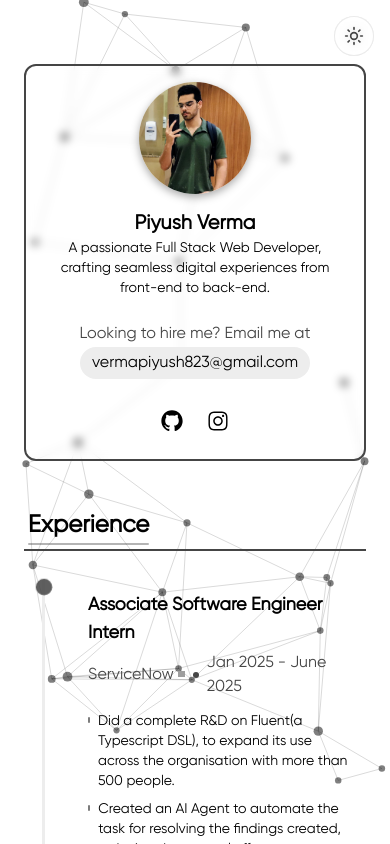
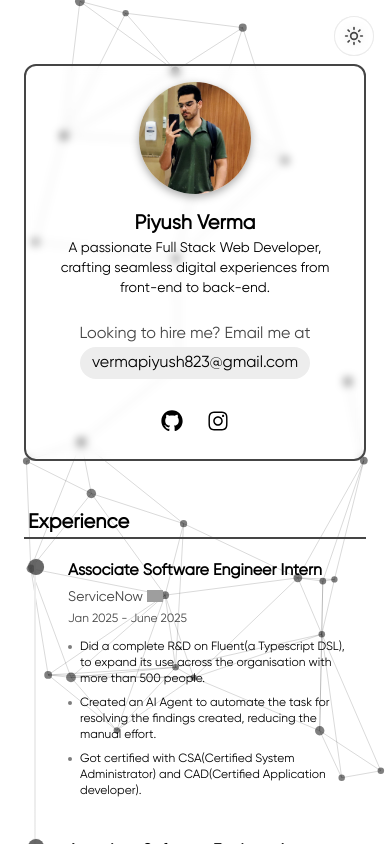
Before and after one commit to vermapiyush823/personal-portfolio, a Next.js app: page / in a window 390 px wide. Shown: the top 844 px of the page. Built offline with nearby package versions, Linux system fonts and the light colour scheme; grey boxes are pictures that could not be loaded; some icons are missing.

Commit message:
refactor: Improve layout and responsiveness in Company, Education, Experience, and School components for better user experience

```diff
--- a/components/Company.jsx
+++ b/components/Company.jsx
@@ -14,7 +14,7 @@ const Company = ({ company, role, date, description, logo }) => {
     >
       {/* Timeline dot */}
       <div
-        className={`absolute top-1 left-3 w-4 h-4 rounded-full transition-all duration-300
+        className={`absolute top-1 left-1 sm:left-3 w-4 h-4 rounded-full transition-all duration-300
           ${isHovered
             ? theme === "dark"
               ? "bg-white scale-125"
@@ -28,7 +28,7 @@ const Company = ({ company, role, date, description, logo }) => {
 
       {/* Content Card */}
       <div
-        className={`ml-12 p-4 rounded-lg transition-all duration-300
+        className={`ml-8 sm:ml-12 p-3 pt-1 sm:p-4 sm:pt-2 rounded-lg transition-all duration-300
           ${isHovered
             ? theme === "dark"
               ? "bg-dark-primary/30 shadow-md"
@@ -38,15 +38,17 @@ const Company = ({ company, role, date, description, logo }) => {
         `}
       >
         {/* Role Title */}
-        <h3 className="text-lg font-extrabold mb-1">{role}</h3>
+        <h3 className="text-base sm:text-lg font-extrabold mb-1 break-words">
+          {role}
+        </h3>
 
-        {/* Company and Date */}
-        <p
-          className={`flex items-center gap-x-2 mb-3
+        {/* Company and Date - Responsive layout for mobile */}
+        <div
+          className={`flex flex-col sm:flex-row sm:items-center gap-y-1 sm:gap-x-2 mb-3
             ${theme === "dark" ? "text-whiteGray" : "text-gray"}
           `}
         >
-          <span className="flex items-center gap-x-1">
+          <span className="flex items-center gap-x-1 text-sm sm:text-base">
             {company}{" "}
             <a
               href="https://www.servicenow.com/"
@@ -57,35 +59,38 @@ const Company = ({ company, role, date, description, logo }) => {
               <Image
                 src={logo}
                 alt={company}
-                width={18}
-                height={18}
+                width={16}
+                height={16}
                 className="mb-0.5"
               />
             </a>
           </span>
-          <span className="inline-block w-1.5 h-1.5 rounded-full bg-gray"></span>
+
+          <div className="flex items-center gap-x-2">
+            <span className="hidden sm:inline-block w-[4px] h-[4px] rounded-full bg-gray"></span>
             <span
-            className={`font-medium ${
+              className={`text-xs sm:text-sm font-medium ${
                 theme === "dark" ? "text-gray-300" : "text-gray-600"
               }`}
             >
               {date}
             </span>
-        </p>
+          </div>
+        </div>
 
         {/* Description Points */}
         <ul
-          className={`list-none text-sm sm:text-base mt-2 space-y-2
+          className={`list-none text-xs sm:text-sm mt-2 space-y-2
             ${theme === "dark" ? "text-whiteGray/90" : "text-gray-700"}
           `}
         >
           {description.map((desc, index) => (
             <li key={index} className="flex items-start gap-x-2">
               <span
-                className={`inline-block w-1.5 h-1.5 rounded-full mt-1.5
+                className={`inline-block w-1 h-1 sm:w-1.5 sm:h-1.5 rounded-full mt-1.5
                 ${theme === "dark" ? "bg-whiteGray/70" : "bg-gray/70"}
               `}></span>
-              <span>{desc}</span>
+              <span className="flex-1">{desc}</span>
             </li>
           ))}
         </ul>
--- a/components/Education.jsx
+++ b/components/Education.jsx
@@ -22,14 +22,11 @@ const Education = () => {
       className="w-full mb-10 rounded-xl transition-all"
       style={{ opacity: 1, transform: "translateY(0)" }}
     >
-      <h2 className={`text-xl sm:text-2xl font-bold mb-2 ml-1
+      <h2 className={`text-xl sm:text-2xl font-bold  ml-1
         ${theme === "dark" ? "text-white" : "text-gray-800"}
         relative inline-block
       `} id="education">
         Education
-        <span className={`absolute bottom-0 left-0 w-full h-0.5 rounded-full -mb-1
-          ${theme === "dark" ? "bg-gray/60" : "bg-gray/40"}
-        `}></span>
       </h2>
       <hr className="w-full border-t-2 mb-4 sm:mb-6 border-gray" />
 
--- a/components/Experience.jsx
+++ b/components/Experience.jsx
@@ -7,21 +7,19 @@ const Experience = () => {
 
   return (
     <div className="w-full rounded-xl transition-all">
-      <h2 className={`text-2xl font-bold mb-2 ml-1
+      <h2 className={`text-xl sm:text-2xl font-bold  ml-1
         ${theme === "dark" ? "text-white" : "text-gray-800"}
         relative inline-block
       `}>
         Experience
-        <span className={`absolute bottom-0 left-0 w-full h-0.5 rounded-full -mb-1
-          ${theme === "dark" ? "bg-gray/60" : "bg-gray/40"}
-        `}></span>
+
       </h2>
-      <hr className="w-full border-t-2 mb-6 border-gray" />
+      <hr className="w-full border-t-2 mb-4 sm:mb-6 border-gray" />
 
       <div className="relative">
         {/* Timeline vertical line */}
         <div
-          className={`absolute top-1 rounded-full left-[18px] h-[calc(100%-24px)] w-[3px]
+          className={`absolute top-1 rounded-full left-[10px] sm:left-[18px] h-[calc(100%-16px)] w-[2px] sm:w-[3px]
             ${theme === "dark"
               ? "bg-gradient-to-b from-gray via-gray to-transparent"
               : "bg-gradient-to-b from-whiteGray via-whiteGray to-transparent"
@@ -30,7 +28,7 @@ const Experience = () => {
         ></div>
 
         {/* Experience entry items */}
-        <div className="space-y-10">
+        <div className="space-y-6 sm:space-y-10">
           <div className="experience-item">
             <Company
               company="ServiceNow"
--- a/components/School.jsx
+++ b/components/School.jsx
@@ -27,7 +27,7 @@ const School = ({ course, school, date }) => {
 
       {/* Content Card */}
       <div
-        className={`ml-10 sm:ml-12 p-3 sm:p-4 rounded-lg transition-all duration-300
+        className={`ml-10 sm:ml-12 p-3 pt-1 sm:p-4 sm:pt-2 rounded-lg transition-all duration-300
           ${isHovered
             ? theme === "dark"
               ? "bg-dark-primary/30 shadow-md"
```
Lines whose indentation alone changed are shown as unchanged.
